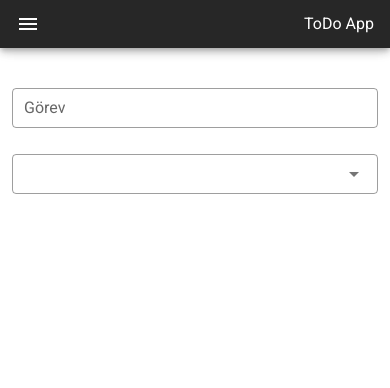
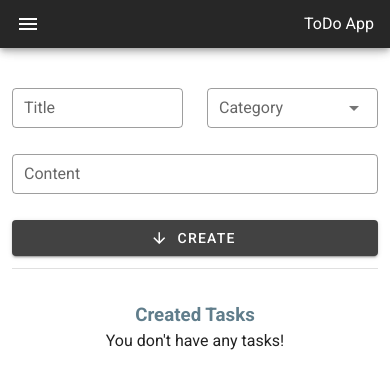
Before and after one commit to volkantasci/todoApp, a Vue app: page / in a window 390 px wide. Shown: the top 388 px of the page. Built offline with nearby package versions, Linux system fonts and the light colour scheme.

Commit message:
Mobile design applied

```diff
--- a/src/views/HomeView.vue
+++ b/src/views/HomeView.vue
@@ -2,42 +2,66 @@
   <div class="mt-7">
     <v-container>
 
+      <v-row>
+        <v-col cols="6">
           <v-text-field
-        label="Görev"
+            label="Title"
             dense
-        v-model="todoText"
+            v-model="todoTitle"
             outlined
             light
             color="secondary"
           >
-        <template v-slot:append>
-          <v-fade-transition>
-            <v-icon
-              v-if="todoText"
-              @click="addToList"
-            >
-              mdi-plus-circle
-            </v-icon>
-          </v-fade-transition>
-        </template>
           </v-text-field>
+        </v-col>
+        <v-col cols="6">
           <v-autocomplete
+            clearable
             :items="categories"
             item-text="name"
             item-value="id"
+            label="Category"
+            v-model="todoCategory"
             dense
             outlined
             color="secondary"
           />
-      <div class="mt-8">
+        </v-col>
+      </v-row>
+          <v-text-field
+              label="Content"
+              v-model="todoContent"
+              color="secondary"
+              dense
+              outlined
+          />
+      <v-btn
+        block
+        color="secondary"
+        @click="addToList"
+      >
+        <v-icon left>mdi-arrow-down</v-icon>
+        <span>Create</span>
+      </v-btn>
+      <v-divider class="mt-3"/>
+      <div class="mt-8 text-center">
+        <h3 class="blue-grey--text">Created Tasks</h3>
+        <div v-if="todos.length < 1" class="text-center">
+          <span>You don't have any tasks!</span>
+        </div>
         <v-card
           hover
           v-for="todo in todos"
-          :key="todo.id" class="mb-2"
+          :key="todo.id" class="mb-2 mt-5"
           shaped
           dark
           color="secondary lighten-1"
         >
+          <v-card-title class="subtitle-1 orange--text" :class="classForTodoText(todo)">
+            <span>{{ todo.title }}</span>
+            <v-spacer />
+            <span>{{ getCategoryName(todo.category) }}</span>
+          </v-card-title>
           <v-card-text :class="classForTodoText(todo)" style="font-size: 105% !important;">{{
               todo.content
             }}
@@ -84,7 +108,9 @@ import { mapActions, mapGetters } from 'vuex'
 export default {
   name: 'HomeView',
   data: () => ({
-    todoText: ''
+    todoTitle: '',
+    todoContent: '',
+    todoCategory: null
   }),
 
   computed: {
@@ -100,6 +126,9 @@ export default {
       addTodo: 'addTodo',
       deleteTodo: 'deleteTodo'
     }),
+    getCategoryName (categoryId) {
+      return this.categories.find(c => c.id === categoryId).name
+    },
     classForTodoText (todo) {
       if (todo.completed) {
         return 'text-decoration-line-through'
@@ -108,11 +137,13 @@ export default {
       }
     },
     addToList () {
-      if (this.todoText) {
+      if (this.todoContent) {
         this.addTodo({
           todo: {
             id: this.nextId,
-            content: this.todoText,
+            content: this.todoContent,
+            title: this.todoTitle,
+            category: this.todoCategory,
             completed: false
           }
         })
```
Lines whose indentation alone changed are shown as unchanged.
